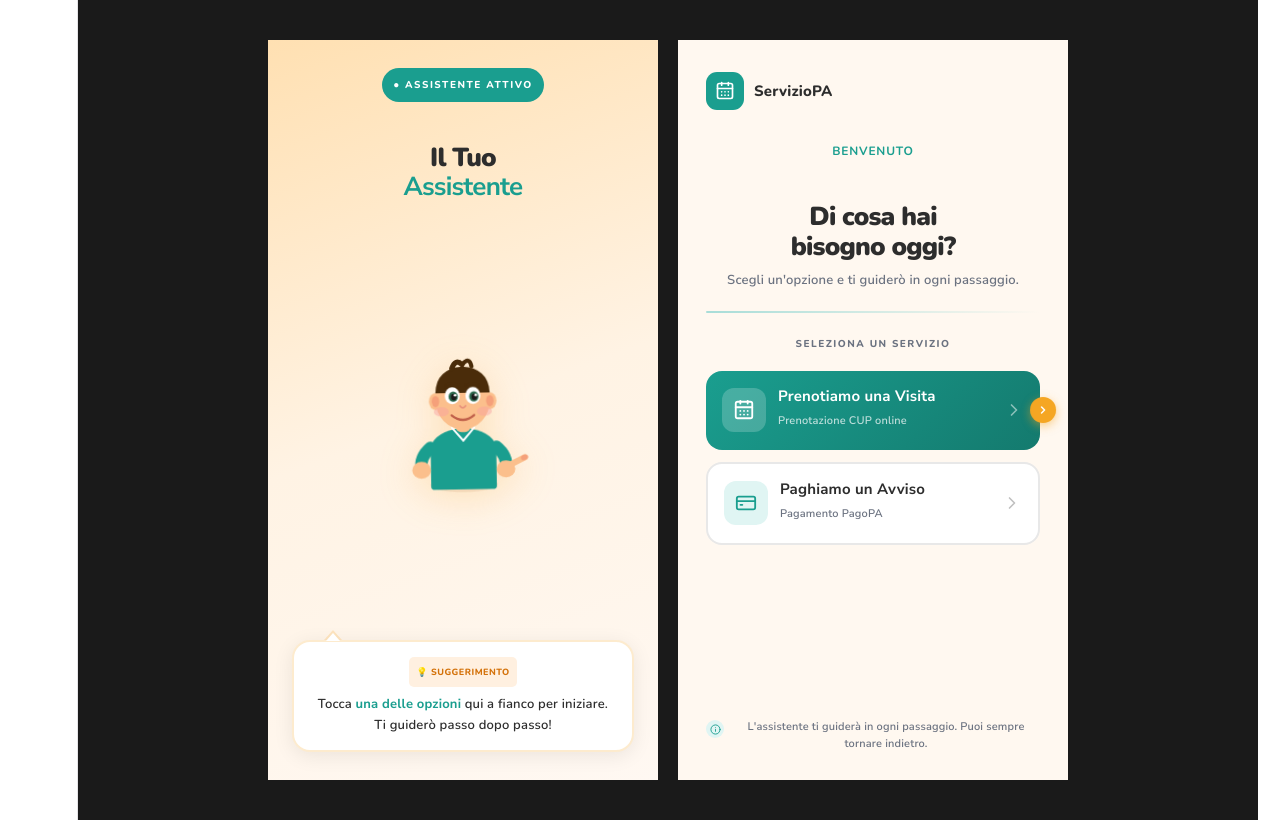
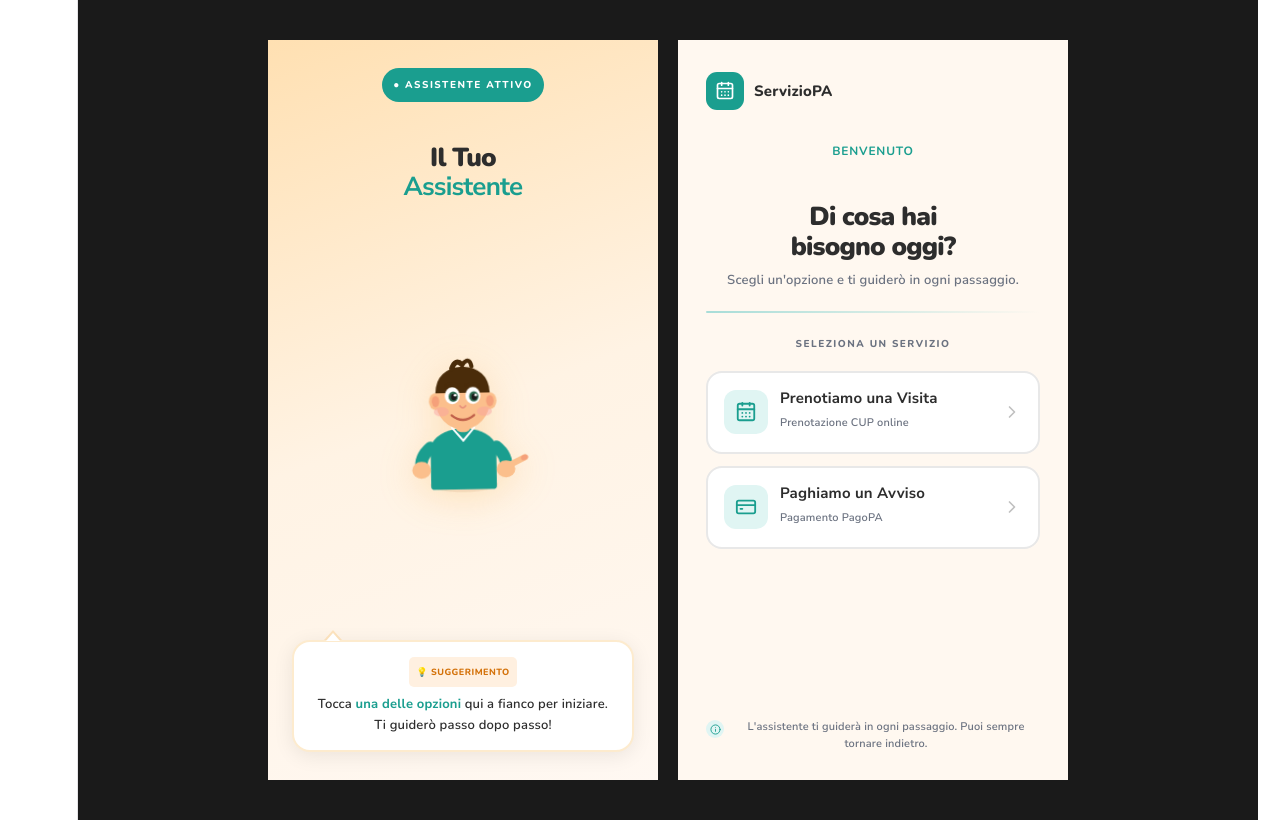
Before and after one commit to aramaglia00-del/hi-fi_proto_hci, a React (Vite) app: page / in a window 1280 px wide. Built offline with nearby package versions, Linux system fonts and the light colour scheme.

Commit message:
minor fix

```diff
--- a/jsconfig.json
+++ b/jsconfig.json
@@ -1,5 +1,6 @@
 {
   "compilerOptions": {
+    "ignoreDeprecations": "6.0",
     "baseUrl": ".",
     "paths": {
       "@/*": ["./src/*"]
--- a/src/components/layout/ScreenRight.jsx
+++ b/src/components/layout/ScreenRight.jsx
@@ -1,5 +1,4 @@
 import { CalendarDays, CreditCard, ChevronRight, Info } from 'lucide-react'
-import PointerArrow from '../assistant/PointerArrow'
 import { useApp } from '../../context/AppContext'
 
 export default function ScreenRight() {
@@ -47,26 +46,24 @@ export default function ScreenRight() {
       {/* CTA */}
       <div style={{ display: 'flex', flexDirection: 'column', gap: '12px' }}>
 
-        {/* Bottone primario CUP */}
+        {/* Bottone CUP */}
         <button
           onClick={() => setState(s => ({ ...s, currentScreen: 'cup', currentStep: 0 }))}
           style={{
             display: 'flex', alignItems: 'center', gap: '12px',
-            padding: '16px', borderRadius: '16px', border: 'none',
-            background: 'linear-gradient(135deg, #1A9E8F 0%, #147A6E 100%)',
-            color: 'white', cursor: 'pointer', position: 'relative',
+            padding: '16px', borderRadius: '16px', border: '2.5px solid #E8E8E8',
+            background: 'white', color: '#2D2D2D', cursor: 'pointer',
             fontFamily: 'Nunito, sans-serif', textAlign: 'left', width: '100%',
           }}
         >
-          <div style={{ width: '44px', height: '44px', borderRadius: '12px', background: 'rgba(255,255,255,0.2)', display: 'flex', alignItems: 'center', justifyContent: 'center', flexShrink: 0 }}>
-            <CalendarDays size={22} color="white" />
+          <div style={{ width: '44px', height: '44px', borderRadius: '12px', background: '#E0F5F3', display: 'flex', alignItems: 'center', justifyContent: 'center', flexShrink: 0 }}>
+            <CalendarDays size={22} color="#1A9E8F" />
           </div>
           <div style={{ flex: 1 }}>
             <span style={{ fontSize: '15px', fontWeight: 800, display: 'block', lineHeight: 1.2 }}>Prenotiamo una Visita</span>
-            <span style={{ fontSize: '11px', color: 'rgba(255,255,255,0.72)', marginTop: '3px', display: 'block', fontWeight: 600 }}>Prenotazione CUP online</span>
+            <span style={{ fontSize: '11px', color: '#6B7280', marginTop: '3px', display: 'block', fontWeight: 600 }}>Prenotazione CUP online</span>
           </div>
-          <ChevronRight size={20} color="rgba(255,255,255,0.5)" />
-          <PointerArrow />
+          <ChevronRight size={20} color="rgba(0,0,0,0.25)" />
         </button>
 
         {/* Bottone secondario PagoPA */}
--- a/src/screens/PagoPA/index.jsx
+++ b/src/screens/PagoPA/index.jsx
@@ -1,5 +1,6 @@
 import { useState } from 'react'
 import { QrCode, Keyboard, Building2, FileText, DollarSign, Hash, CreditCard, ChevronRight, ArrowLeft } from 'lucide-react'
+import { useApp } from '../../context/AppContext'
 
 // ── CONFIGURAZIONE STEP ────────────────────────────────────────────
 // highlightZone: { top, left, width, height } in px relativo allo schermo destro (390x740)
@@ -163,7 +164,7 @@ function PanelLeft({ step, rightPanelContent }) {
 }
 
 // ── STEP 0: scelta metodo ──────────────────────────────────────────
-function StepSceltaMetodo({ onQR }) {
+function StepSceltaMetodo({ onQR, onBack }) {
   return (
     <div style={{ display: 'flex', flexDirection: 'column', height: '100%', padding: '32px 28px 28px', background: '#FFF8F0' }}>
       <div style={{ marginBottom: '28px' }}>
@@ -191,6 +192,11 @@ function StepSceltaMetodo({ onQR }) {
             <span style={{ fontSize: '11px', color: '#6B7280', marginTop: '3px', display: 'block', fontWeight: 600 }}>Digita manualmente il codice avviso</span>
           </div>
           <ChevronRight size={18} color="#6B7280" />
+        </button>
+      </div>
+      <div style={{ display: 'flex', gap: '10px', marginTop: 'auto', paddingTop: '20px' }}>
+        <button onClick={onBack} style={{ flex: 1, padding: '14px', borderRadius: '14px', border: '2px solid #E8E8E8', background: 'white', fontFamily: 'Nunito, sans-serif', fontSize: '14px', fontWeight: 700, color: '#6B7280', cursor: 'pointer', display: 'flex', alignItems: 'center', justifyContent: 'center', gap: '6px' }}>
+          <ArrowLeft size={16} /> Indietro
         </button>
       </div>
     </div>
@@ -272,15 +278,18 @@ function StepDatiPagamento({ onBack, onNext }) {
 // ── SCREEN PRINCIPALE ──────────────────────────────────────────────
 export default function PagoPA() {
   const [step, setStep] = useState(0)
+  const { setState } = useApp()
+
+  const goHome = () => setState(s => ({ ...s, currentScreen: 'home', currentStep: 0 }))
 
   const rightPanelContent = () => {
-    if (step === 0) return <StepSceltaMetodo onQR={() => {}} />
+    if (step === 0) return <StepSceltaMetodo onQR={() => {}} onBack={() => {}} />
     if (step === 1) return <StepInquadraQR onNext={() => {}} onBack={() => {}} />
     if (step === 2) return <StepDatiPagamento onBack={() => {}} onNext={() => {}} />
   }
 
   const rightPanelInteractive = () => {
-    if (step === 0) return <StepSceltaMetodo onQR={() => setStep(1)} />
+    if (step === 0) return <StepSceltaMetodo onQR={() => setStep(1)} onBack={goHome} />
     if (step === 1) return <StepInquadraQR onNext={() => setStep(2)} onBack={() => setStep(0)} />
     if (step === 2) return <StepDatiPagamento onBack={() => setStep(1)} onNext={() => alert('Prossimi step in arrivo!')} />
   }
```
